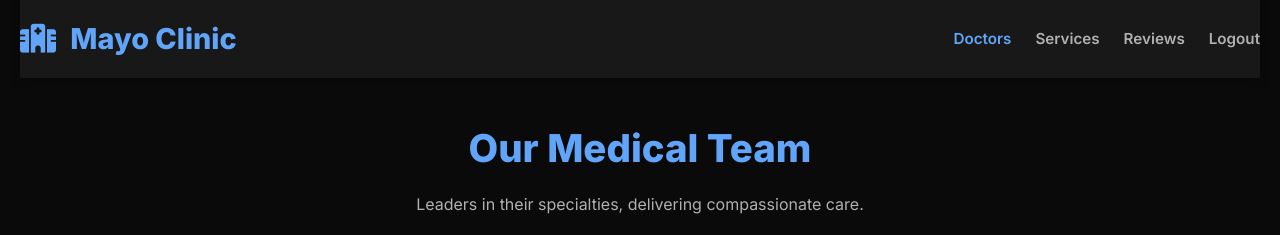
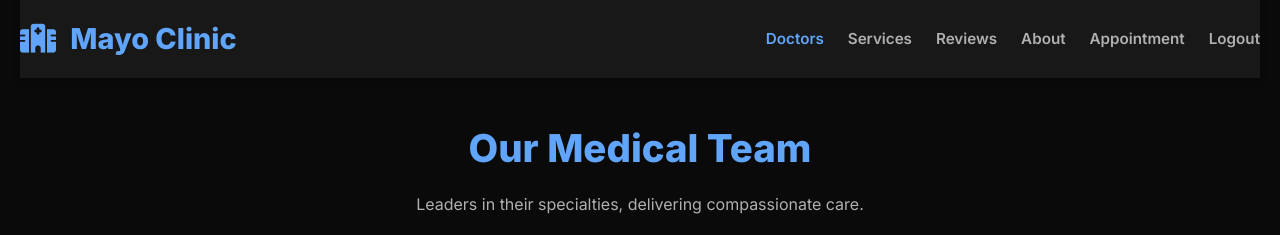
Before and after one commit to Tiostyf/project100, a plain HTML site: page frontend/home.html in a window 1280 px wide. Shown: the top 235 px of the page. Drawn offline with Linux system fonts and the light colour scheme.

Commit message:
ye this is problem

```diff
--- a/frontend/home.html
+++ b/frontend/home.html
@@ -92,6 +92,8 @@
                 <a href="/home.html" class="nav-link active">Doctors</a>
                 <a href="/service.html" class="nav-link">Services</a>
                 <a href="/review.html" class="nav-link">Reviews</a>
+                <a href="/About.html" class="nav-link">About</a>
+                <a href="/Appointment.html" class="nav-link">Appointment</a>
                 <a href="#" id="logoutBtn" class="nav-link">Logout</a>
             </div>
         </nav>
```
